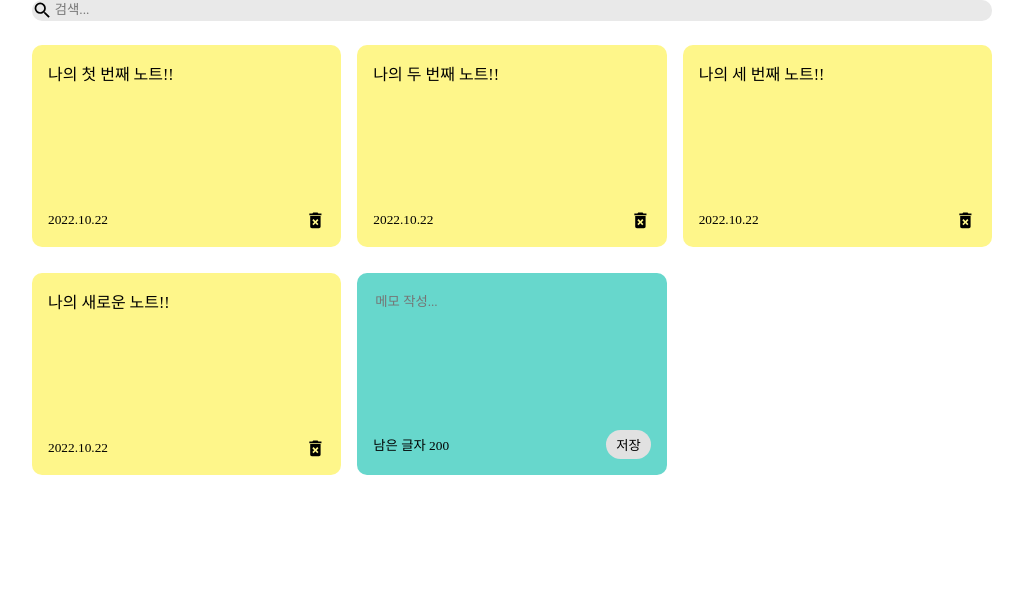
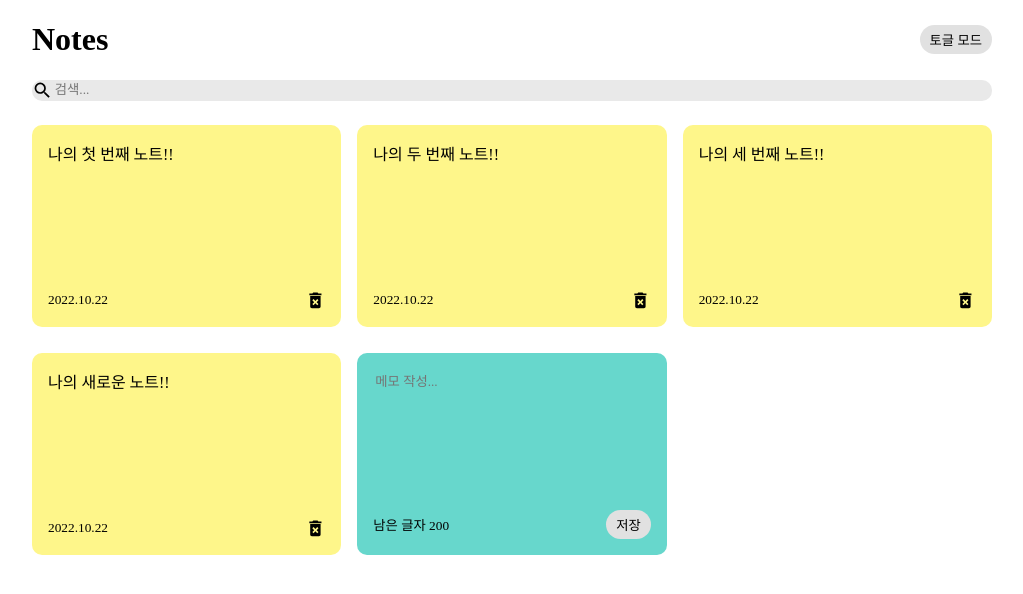
Before and after one commit to Jangchaeyun/notes, a React (Create React App) app: page / in a window 1280 px wide. Shown: the top 594 px of the page, without its empty margins (128-1151 px from the left). Built offline with nearby package versions, Linux system fonts and the light colour scheme; a web font is replaced by a local one.

Commit message:
Toggling dark mode

```diff
--- a/src/App.js
+++ b/src/App.js
@@ -2,6 +2,7 @@
 import { nanoid } from "nanoid"
 import NotesList from "./components/NotesList";
 import Search from "./components/Search";
+import Header from "./components/Header";
 
 const App = () => {
   const [notes, setNotes] = useState([
@@ -29,6 +30,8 @@
 
   const [searchText, setSearchText] = useState('');
 
+  const [darkMode, setDarkMode] = useState(false);
+
   const AddNote = (text) => {
     const date = new Date();
     const newNote = {
@@ -46,7 +49,9 @@
   }
 
   return (
+    <div className={`${darkMode && 'dark-mode'}`}>
       <div className="container">
+        <Header handleToggleDarkMode={setDarkMode} />
         <Search handleSearchNote={setSearchText} />
         <NotesList
           notes={notes.filter((note) =>
@@ -56,6 +61,7 @@
           handleDeleteNote={deleteNote}
         />
       </div>
+    </div>
   );
 }
 
--- a/src/components/Header.js
+++ b/src/components/Header.js
@@ -1,8 +1,17 @@
 import React from 'react';
 
-const Header = () => {
+const Header = ({ handleToggleDarkMode }) => {
     return(
-        <div className='header'></div>
+        <div className='header'>
+            <h1>Notes</h1>
+            <button
+                onClick={() =>
+                    handleToggleDarkMode(
+                        (previousDarkMode)=> !previousDarkMode
+                    )
+                }
+                className='save'>토글 모드</button>
+        </div>
     )
 }
 
--- a/src/index.css
+++ b/src/index.css
@@ -16,12 +16,27 @@
   font-family: 'Gamja Flower', cursive;
 }
 
+.header {
+  display: flex;
+  align-items: center;
+  justify-content: space-between;
+}
+
+.dark-mode {
+  background-color: black;
+}
+
+.dark-mode h1 {
+  color: white;
+}
+
 .container {
   max-width: 960px;
   margin-right: auto;
   margin-left: auto;
   padding-right: 15px;
   padding-left: 15px;
+  min-height: 100vh;
 }
 
 .notes-list {
```
Lines whose indentation alone changed are shown as unchanged.
